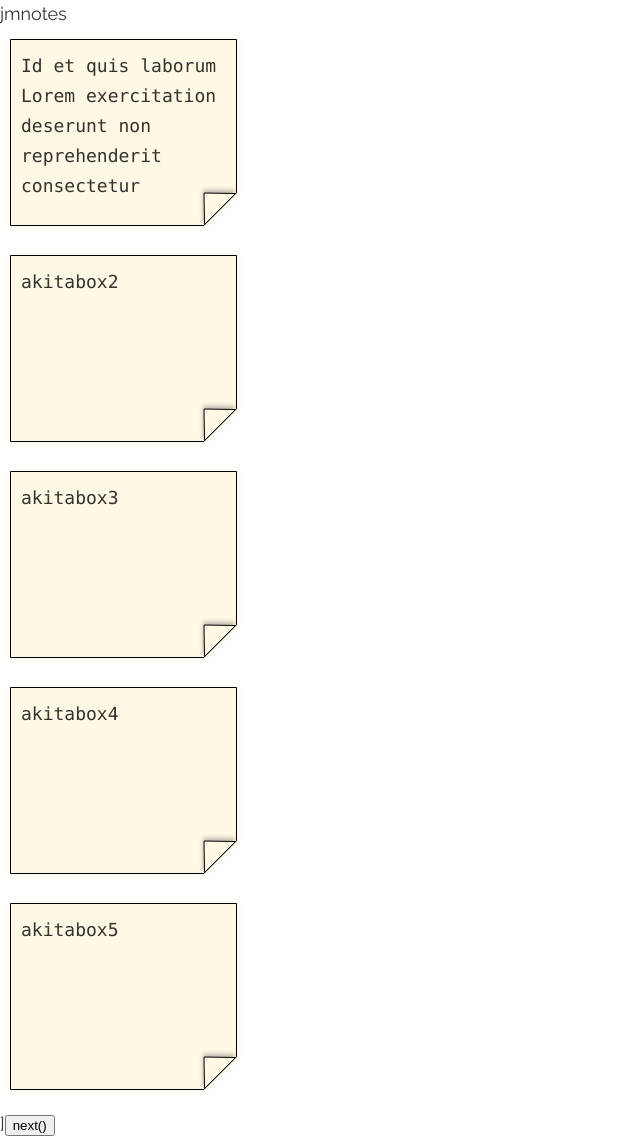
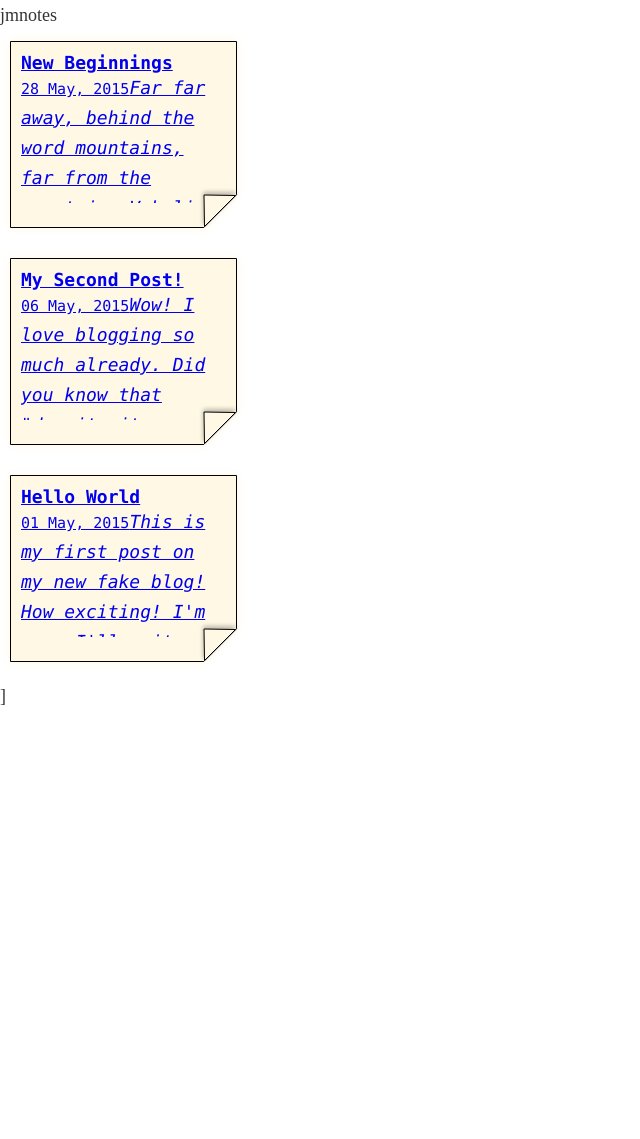
Before and after one commit to jonmajorc/jonmajorc.me, a Gatsby site: page / in a window 1280 px wide. Shown: the part 626-1765 px from the top of the page, without its empty margins (0-640 px from the left). After the commit the page ends 1338 px from the top, so only its background shows below. Built offline with nearby package versions, Linux system fonts and the light colour scheme; Gatsby itself is replaced by a stand-in of ours; some packages are replaced by stand-ins of ours.

Commit message:
note section 🔥

```diff
--- a/src/components/Notes.js
+++ b/src/components/Notes.js
@@ -1,82 +1,10 @@
 import React from 'react'
+import get from 'lodash/get'
+import Link from 'gatsby-link'
 
 // components
 import Section from './Section'
 import NoteCard from './NoteCard'
-
-const NOTES = [
-  {
-    id: 0,
-    title:
-      'Id et quis laborum Lorem exercitation deserunt non reprehenderit consectetur cupidatat aliquip nostrud in pariatur. Magna eu laborum commodo ad id enim do anim id. Aliqua magna elit in enim et officia reprehenderit cupidatat velit eiusmod ex dolor reprehenderit.',
-    description: 'it was a blast!',
-  },
-  {
-    id: 1,
-    title: 'akitabox2',
-    description: 'it was a blast!',
-  },
-  {
-    id: 2,
-    title: 'akitabox3',
-    description: 'it was a blast!',
-  },
-  {
-    id: 3,
-    title: 'akitabox4',
-    description: 'it was a blast!',
-  },
-  {
-    id: 4,
-    title: 'akitabox5',
-    description: 'it was a blast!',
-  },
-  {
-    id: 5,
-    title: 'akitabox6',
-    description: 'it was a blast!',
-  },
-  {
-    id: 6,
-    title: 'akitabox7',
-    description: 'it was a blast!',
-  },
-  {
-    id: 7,
-    title: 'akitabox8',
-    description: 'it was a blast!',
-  },
-  {
-    id: 8,
-    title: 'akitabox9',
-    description: 'it was a blast!',
-  },
-  {
-    id: 9,
-    title: 'akitabox10',
-    description: 'it was a blast!',
-  },
-  {
-    id: 10,
-    title: 'akitabox11',
-    description: 'it was a blast!',
-  },
-  {
-    id: 11,
-    title: 'akitabox12',
-    description: 'it was a blast!',
-  },
-  {
-    id: 12,
-    title: 'akitabox13',
-    description: 'it was a blast!',
-  },
-  {
-    id: 13,
-    title: 'akitabox14',
-    description: 'it was a blast!',
-  },
-]
 
 class Notes extends React.Component {
   render() {
@@ -88,15 +16,22 @@ class Notes extends React.Component {
         opening="["
         closing="]"
         limit={5}
-        data={NOTES}
+        data={this.props.notes}
       >
         {({ list }) => {
           return (
             <div className="content">
-              {list.map(item => {
+              {list.map(({ node }) => {
+                let title = get(node, 'frontmatter.title') || node.fields.slug
                 return (
-                  <div key={item.id} className="note">
-                    <NoteCard>{item.title}</NoteCard>
+                  <div key={node.fields.slug} className="note">
+                    <NoteCard>
+                      <Link className="note__link" to={node.fields.slug}>
+                        <h4 style={{ margin: 0 }}>{title}</h4>
+                        <small>{node.frontmatter.date}</small>
+                        <i dangerouslySetInnerHTML={{ __html: node.excerpt }} />
+                      </Link>
+                    </NoteCard>
                     <span className="note__text" />
                   </div>
                 )
--- a/src/components/Section.js
+++ b/src/components/Section.js
@@ -63,7 +63,6 @@ class Section extends React.Component {
     }
 
     const { id, section, opening, closing } = this.props
-    let hasMore = offset + limit < list.length
 
     return (
       <section id={id} className={cx('section', this.props.className)}>
@@ -93,14 +92,12 @@ Section.propTypes = {
   id: PropTypes.string,
   className: PropTypes.string,
   section: PropTypes.string,
-  name: PropTypes.string,
   data: PropTypes.array,
   limit: PropTypes.number,
   available: PropTypes.bool,
   offset: PropTypes.number,
   closing: PropTypes.string,
   opening: PropTypes.string,
-  assignment: PropTypes.string,
   children: PropTypes.oneOfType([
     PropTypes.string,
     PropTypes.array,
--- a/src/components/projects.js
+++ b/src/components/projects.js
@@ -2,10 +2,6 @@ import React from 'react'
 
 // components
 import Section from './Section'
-import Quote from './Quote'
-import NoteCard from './NoteCard'
-
-const PROJECTS = []
 
 class Projects extends React.Component {
   render() {
@@ -16,25 +12,8 @@ class Projects extends React.Component {
         section="projects"
         opening="["
         closing="]"
-        limit={5}
         available={false}
-        data={PROJECTS}
-      >
-        {({ list }) => {
-          return (
-            <div className="content">
-              {list.map(item => {
-                return (
-                  <div key={item.id} className="note">
-                    <NoteCard>{item.project}</NoteCard>
-                    <span className="note__text" />
-                  </div>
-                )
-              })}
-            </div>
-          )
-        }}
-      </Section>
+      />
     )
   }
 }
--- a/src/pages/index.js
+++ b/src/pages/index.js
@@ -10,20 +10,17 @@ import Projects from '../components/projects'
 import Notes from '../components/Notes'
 import { rhythm } from '../utils/typography'
 
-// import typefaces
-import 'typeface-raleway'
-
 class Index extends React.Component {
   render() {
     const siteTitle = get(this, 'props.data.site.siteMetadata.title')
-    const posts = get(this, 'props.data.allMarkdownRemark.edges')
+    const notes = get(this, 'props.data.allMarkdownRemark.edges')
 
     return (
       <div>
         <Helmet title={siteTitle} />
         <Bio />
         <Projects />
-        <Notes />
+        <Notes notes={notes} />
         {/*{posts.map(({ node }) => {
           const title = get(node, 'frontmatter.title') || node.fields.slug
           return (
--- a/src/scss/components/_note-card.scss
+++ b/src/scss/components/_note-card.scss
@@ -1,7 +1,7 @@
-.note-card {
-  cursor: pointer;
+// .note-card {
+//   cursor: pointer;
 
-  &:hover {
-    text-decoration: underline;
-  }
-}
+//   &:hover {
+//     text-decoration: underline;
+//   }
+// }
--- a/src/scss/components/_notes.scss
+++ b/src/scss/components/_notes.scss
@@ -17,5 +17,18 @@
       top: 15px;
       left: 15px;
     }
+
+    &__link {
+      text-decoration: none;
+
+      &:hover {
+        text-decoration: underline;
+      }
+
+      i {
+        font-size: 0.67em;
+        display: block;
+      }
+    }
   }
 }
```
